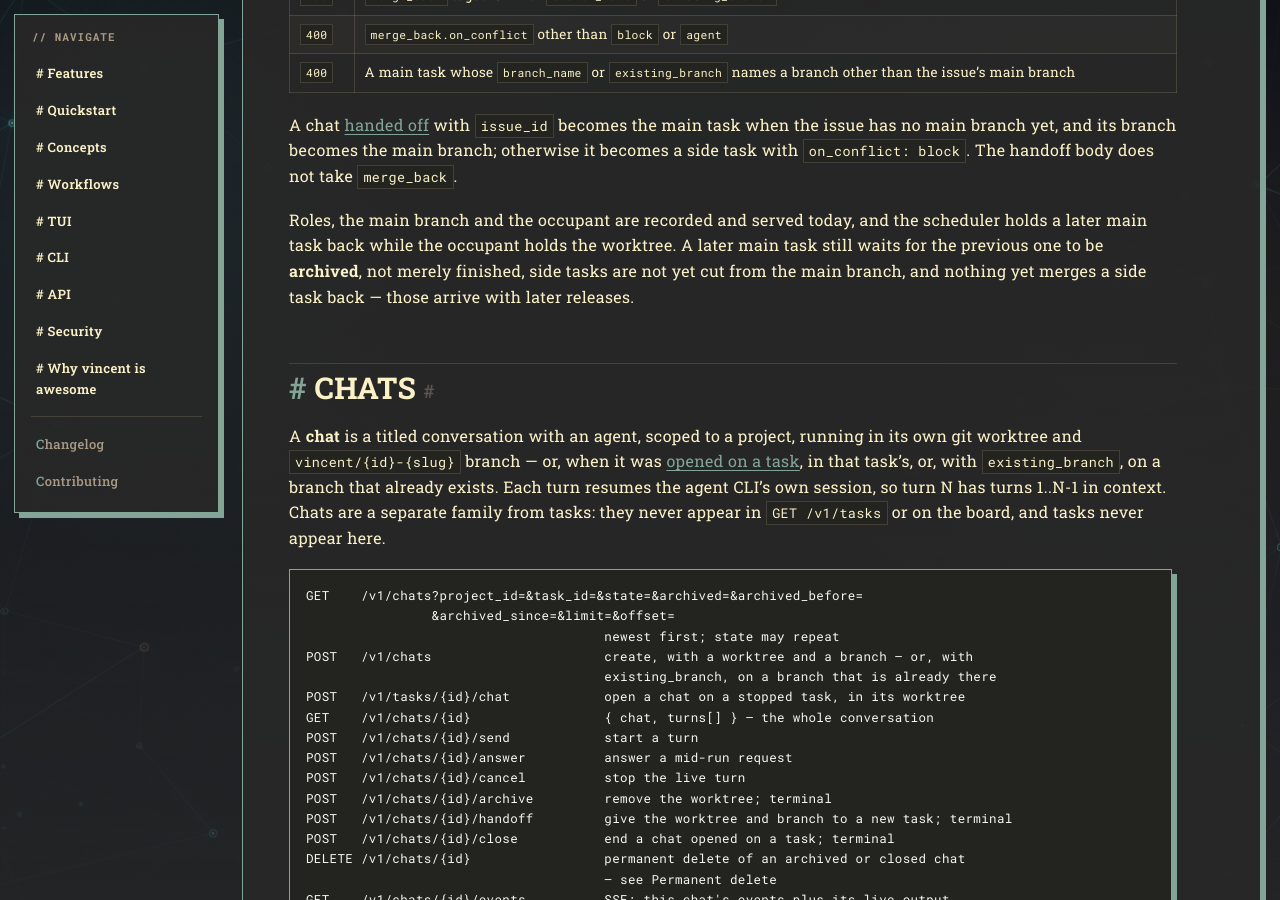
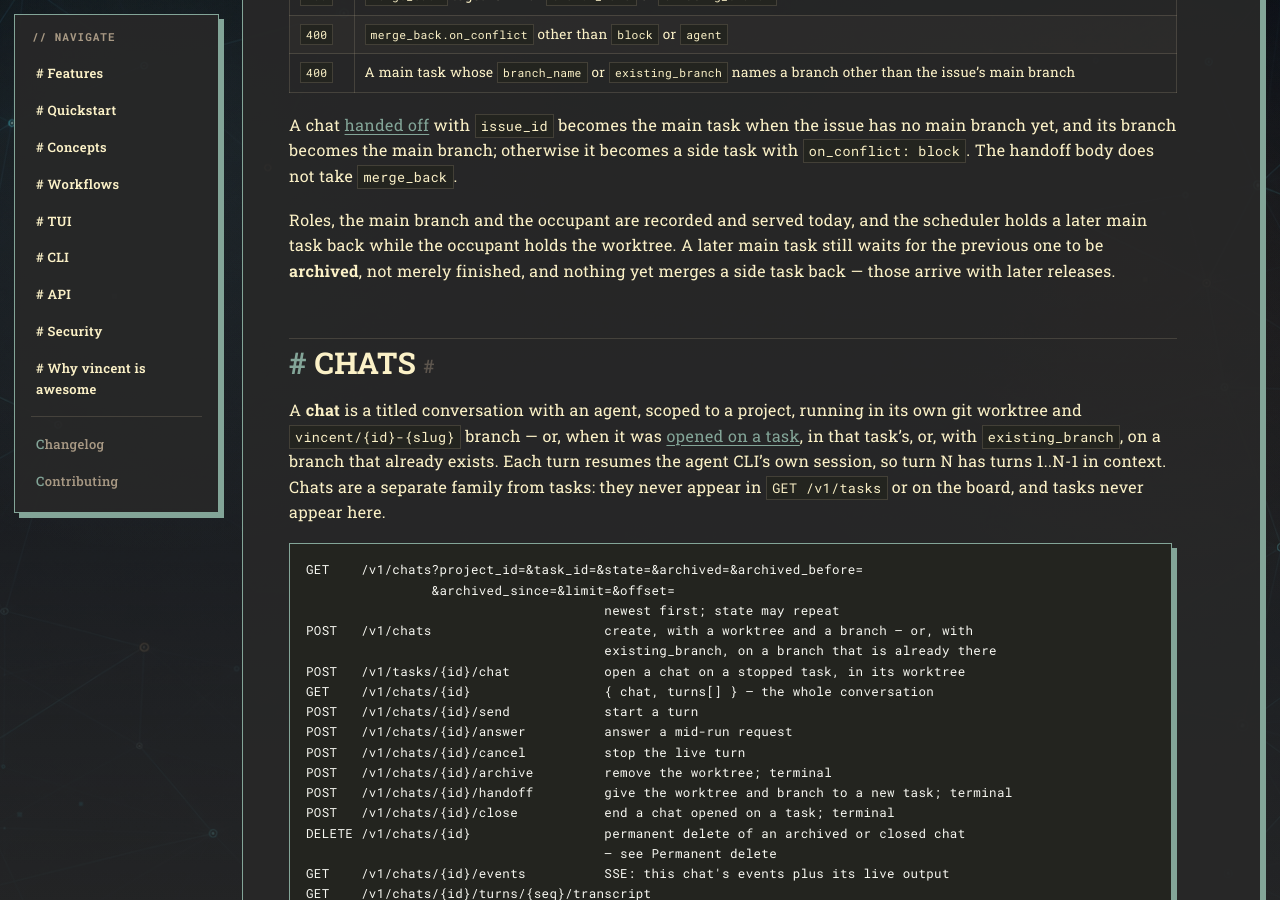
Before and after one commit to lezli01/vincent, a Jekyll site: the page built from docs/reference/api.md, in a window 1280 px wide and 900 px high, scrolled down 60295 px. Built offline with Jekyll 4.4.1, drawn with Linux system fonts in a browser that asks for light colours; our own code applies the rules of GitHub Pages for plain Markdown files.

Commit message:
docs(api): drop the stale side-task caveat from the issue-worktree section (review F1)
Task 134.13 cuts every merge_back task from the issue's main branch, which
the same section already documents above the caveat.

Co-Authored-By: Claude Opus 5.5 (1M context) <noreply@anthropic.com>

```diff
--- a/docs/reference/api.md
+++ b/docs/reference/api.md
@@ -2692,9 +2692,8 @@ handoff body does not take `merge_back`.
 Roles, the main branch and the occupant are recorded and served today, and
 the scheduler holds a later main task back while the occupant holds the
 worktree. A later main task still waits for the previous one to be
-**archived**, not merely finished, side tasks are not yet cut from the main
-branch, and nothing yet merges a side task back — those arrive with later
-releases.
+**archived**, not merely finished, and nothing yet merges a side task back —
+those arrive with later releases.
 
 ## Chats
 
```
